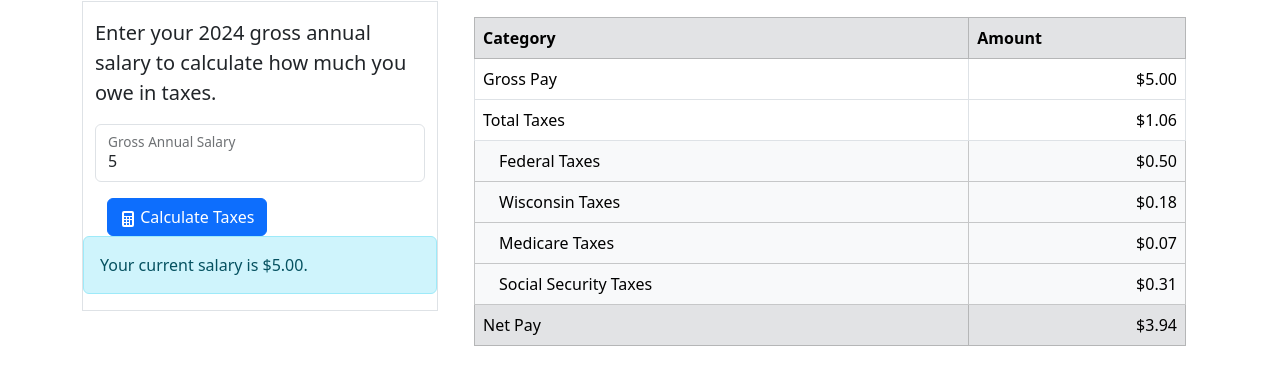
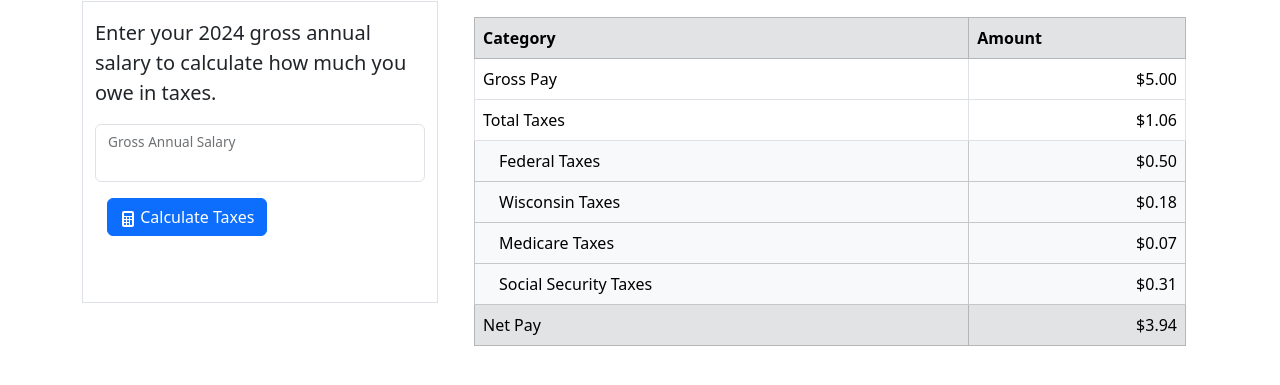
Before and after one commit to ajfait/Advanced-JavaScript, a plain HTML site: page src/project1/index.html in a window 1280 px wide. Both pictures are taken after typing "5" into the empty fields and a click on the button "Calculate Taxes". Shown: the part 125-510 px from the top of the page. Drawn offline with nearby package versions, Linux system fonts and the light colour scheme.

Commit message:
clear input field and fix alert message

```diff
--- a/src/project1/index.html
+++ b/src/project1/index.html
@@ -56,8 +56,8 @@
                 </div>
               </form>
             </div>
-            <div class="container-mt-3">
-              <p class="alert alert-info" id="message"></p>
+            <div class="container-mt-3 pt-3">
+              <p class="alert alert-danger invisible" id="message"></p>
             </div>
           </div>
         </div>
--- a/src/project1/js/project1.js
+++ b/src/project1/js/project1.js
@@ -4,18 +4,22 @@ const validateInput = () => {
   let grossPay = parseFloat(document.querySelector("#salary").value);
   let message;
 
+  document.querySelector("#salary").value = "";
+
   if (isNaN(grossPay) || grossPay < 1 || grossPay > 999999999) {
     message = "Enter a valid salary between $1 and $999,999,999.";
+
+    document.querySelector("#message").innerHTML = message;
+    document.querySelector("#message").classList.remove("invisible");
+    console.log(message);
+    return;
   } else {
-    message = "Your current salary is " + formatUSD(grossPay) + ".";
+    document.querySelector("#message").classList.add("invisible");
   }
 
-  document.querySelector("#message").innerHTML = message;
+  console.log("validateInput(): success");
 
-  console.log("validateInput(): success");
-  console.log(message);
-
-  displayResults();
+  displayResults(grossPay);
 };
 
 function formatUSD(amount) {
@@ -25,8 +29,7 @@ function formatUSD(amount) {
   });
 }
 
-const displayResults = () => {
-  const grossPay = parseFloat(document.querySelector("#salary").value);
+const displayResults = (grossPay) => {
   const federalTax = calculateFederalTax(grossPay);
   const wisconsinTax = calculateWisconsinTax(grossPay);
   const medicareTax = calculateMedicareTax(grossPay);
```
